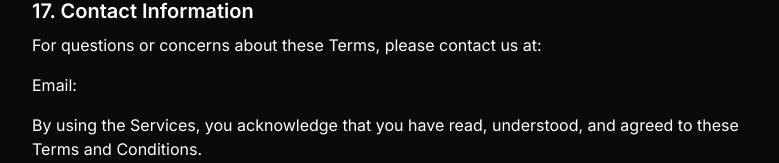
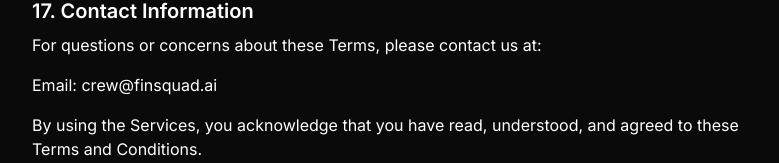
Before and after one commit to martin254/Finsquad, a Next.js app: page /terms in a window 1280 px wide. Shown: the part 3243-3406 px from the top of the page, without its empty margins (248-1027 px from the left). Built offline with nearby package versions, Linux system fonts and the light colour scheme.

Commit message:
Update page.tsx

```diff
--- a/src/app/terms/page.tsx
+++ b/src/app/terms/page.tsx
@@ -61,7 +61,7 @@
 <p className="mb-4">Opt-Out: If you wish to opt out of certain analytics features, you may contact us or adjust your account settings where applicable. Note that opting out may limit the functionality of gamification features.</p>
 <h2 className="text-xl font-semibold mt-8 mb-2">17. Contact Information</h2>
 <p className="mb-4">For questions or concerns about these Terms, please contact us at:</p>
-<p className="mb-4">Email:</p>
+<p className="mb-4">Email: crew@finsquad.ai </p>
 <p className="mb-4">By using the Services, you acknowledge that you have read, understood, and agreed to these Terms and Conditions.</p>
       {/* Back to Home Button */}
       <div className="mt-10">
```
